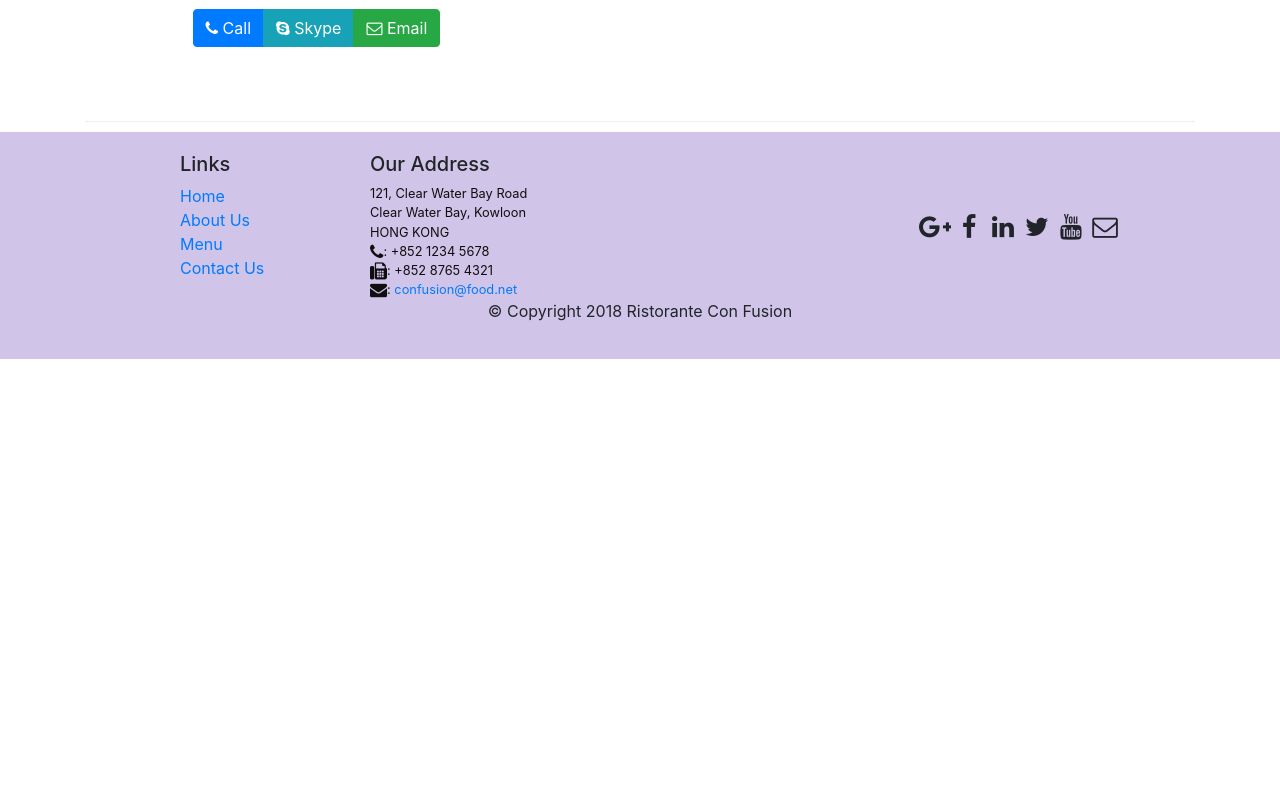
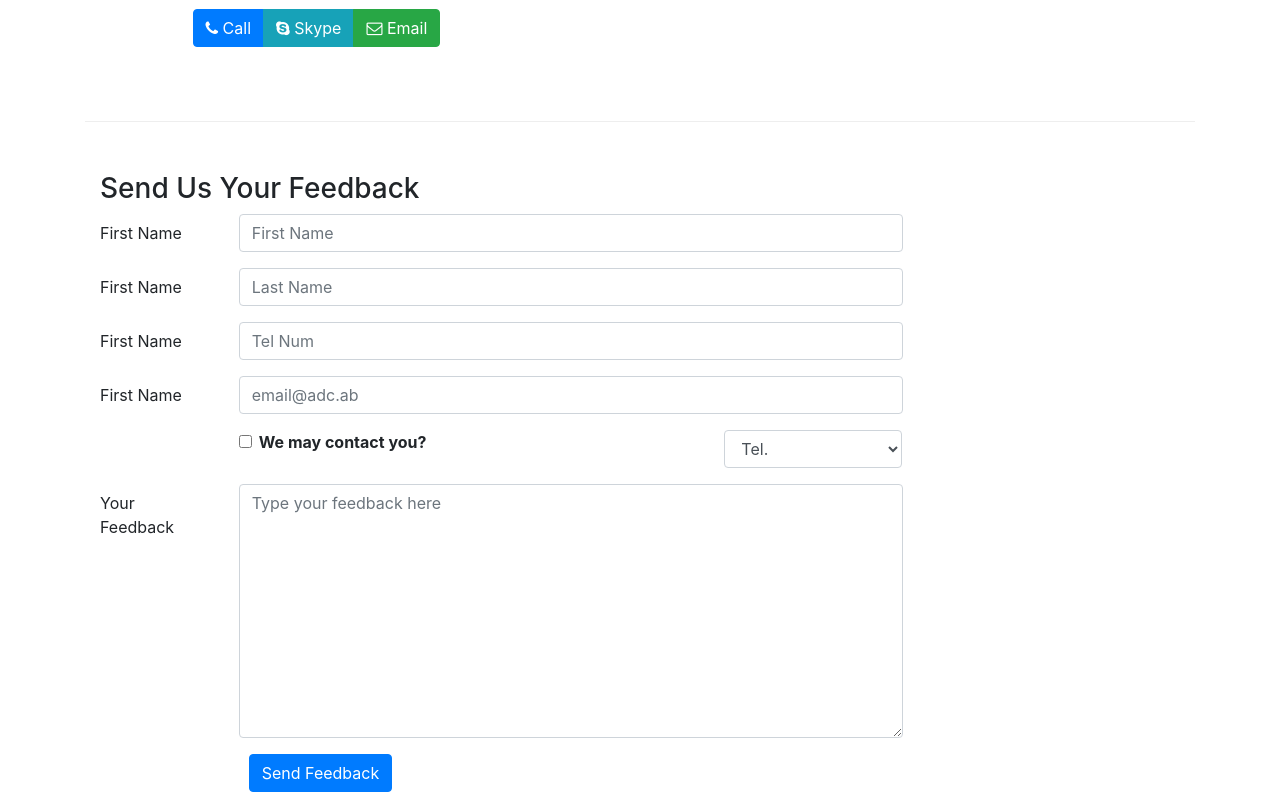
Before and after one commit to tripathi-abhi/confusion, a React (Create React App) app: page /contactus in a window 1280 px wide. Shown: the part 760-1560 px from the top of the page. Before the commit the page ends 1119 px from the top, so only its background shows below. Built offline with nearby package versions, Linux system fonts and the light colour scheme.

Commit message:
controlled form without validation

```diff
--- a/src/App.css
+++ b/src/App.css
@@ -1,6 +1,7 @@
 .row-header{
     margin:0px auto;
     padding:0px auto;
+
 }
 
 .row-content {
--- a/src/Components/ContactComponent.js
+++ b/src/Components/ContactComponent.js
@@ -1,8 +1,41 @@
-import React from 'react';
-import { Breadcrumb, BreadcrumbItem } from 'reactstrap';
+import React, { Component } from 'react';
+import { Breadcrumb, BreadcrumbItem, Form, FormFeedback, Button, Col, Input, FormGroup, Label } from 'reactstrap';
 import{ Link } from 'react-router-dom';
 
-function Contact(props) {
+class Contact extends Component {
+constructor(props){
+    super(props);
+
+    this.state ={
+        firstName: '',
+        lastName: '',
+        telNum:'',
+        email: '',
+        agree: false,
+        contactType: 'Tel.',
+        message:''
+       }
+       this.handleSubmit = this.handleSubmit.bind(this);
+       this.handleInputChange = this.handleInputChange.bind(this);
+    }
+
+    handleInputChange(event){
+        const target = event.target;
+        const value = target.type === "checkbox" ? target.checked : target.value;
+        const name = target.name;
+        this.setState({
+            [name] : value
+        });
+
+    }
+
+    handleSubmit(event){
+        console.log("The current state is: "+ JSON.stringify(this.state));
+        event.preventDefault();
+
+    }
+
+    render(){
     return(
         <div className="container">
             <div className="row">
@@ -43,8 +76,74 @@
                     </div>
                 </div>
             </div>
+            <div className="row row-content">
+                <div className="col-12">
+                    <h3>Send Us Your Feedback</h3>
+                </div>
+                <div className="col-12 col-md-9">
+                    <Form row onSubmit={this.handleSubmit}>
+                        <FormGroup row>
+                            <Label htmlFor="firstName" md={2}>First Name</Label>
+                            <Col md={10}>
+                                <Input type="text" id="firstName" name="firstName" placeholder="First Name"
+                                value={this.state.firstName} onChange={this.handleInputChange}/>
+                            </Col>
+                        </FormGroup>
+                        <FormGroup row>
+                            <Label htmlFor="lastName" md={2}>First Name</Label>
+                            <Col md={10}>
+                                <Input type="text" id="lastName" name="lastName" placeholder="Last Name"
+                                value={this.state.lastName} onChange={this.handleInputChange} />
+                            </Col>
+                        </FormGroup>
+                        <FormGroup row>
+                            <Label htmlFor="telNum" md={2}>First Name</Label>
+                            <Col md={10}>
+                                <Input type="tel" id="telNum" name="telNum" placeholder="Tel Num"
+                                value={this.state.telNum} onChange={this.handleInputChange} />
+                            </Col>
+                        </FormGroup>
+                        <FormGroup row>
+                            <Label htmlFor="email" md={2}>First Name</Label>
+                            <Col md={10}>
+                                <Input type="email" id="email" name="email" placeholder="email@adc.ab"
+                                value={this.state.email} onChange={this.handleInputChange} />
+                            </Col>
+                        </FormGroup>
+                        <FormGroup row>
+                            <Col md={{size:6 , offset:2}}>
+                                <FormGroup check>
+                                    <Label check>
+                                        <Input type="checkbox" name="agree" checked={this.state.agree} onChange={this.handleInputChange} /> {' '}
+                                        <strong>We may contact you?</strong>
+                                    </Label>
+                                </FormGroup>
+                            </Col>
+                            <Col md={{size:3 , offset:1}}>
+                                <Input type="select" name="contactType" value={this.state.contactType} onChange={this.handleInputChange} >
+                                    <option>Tel.</option>
+                                    <option>Email</option>
+                                </Input>
+                            </Col>
+                        </FormGroup>
+                        <FormGroup row>
+                            <Label htmlFor="message" md={2}>Your Feedback</Label>
+                            <Col md={10}>
+                                <Input rows="10" type="textarea" id="message" name="message" placeholder="Type your feedback here"
+                                value={this.state.message} onChange={this.handleInputChange} />
+                            </Col>
+                        </FormGroup>
+                        <FormGroup>
+                            <Col md={{size:10, offset:2}}>
+                                <Button type="submit" color="primary">Send Feedback</Button>
+                            </Col>
+                        </FormGroup>
+                    </Form>
+                </div>
+            </div>
         </div>
     );
+    }
 }
 
 export default Contact;
```
